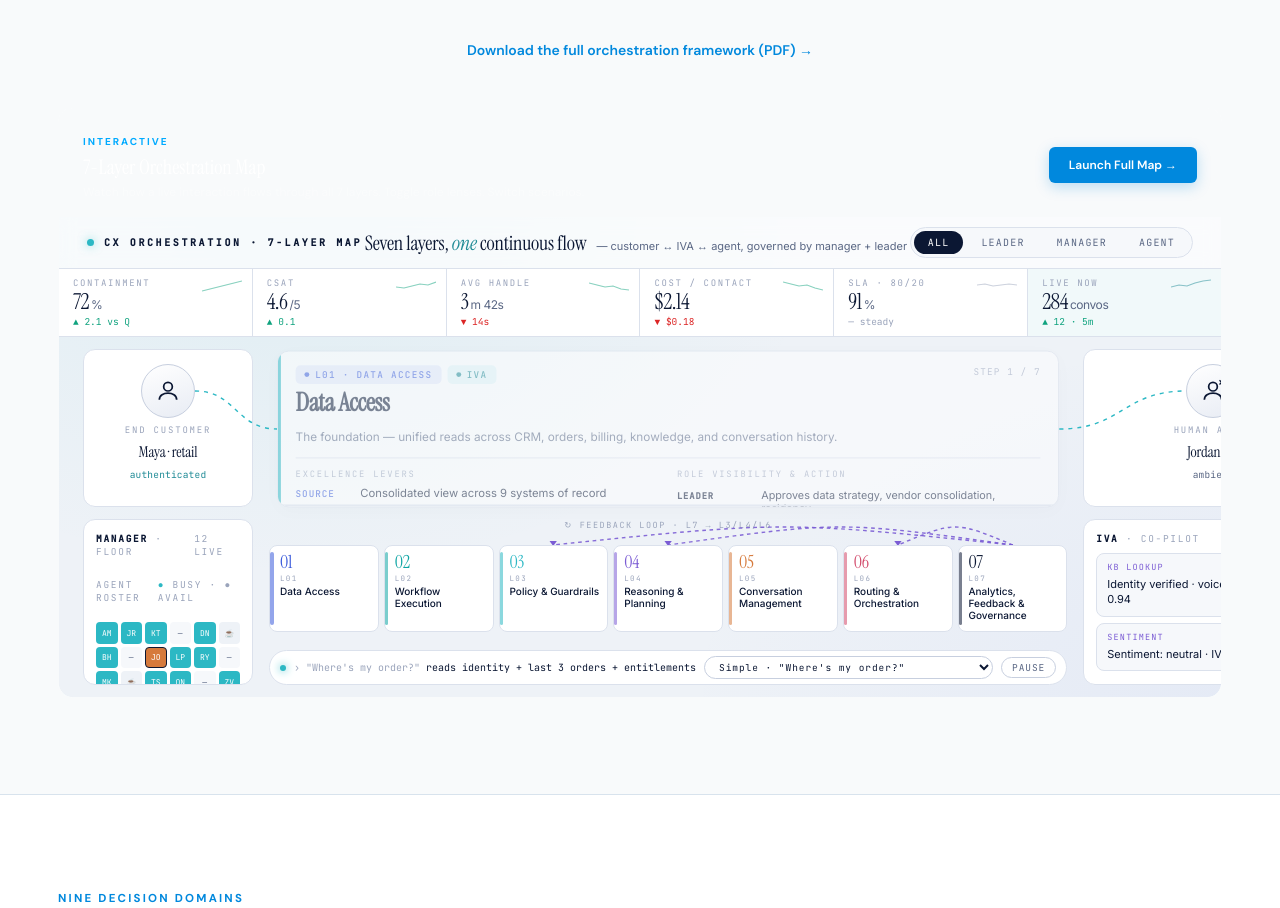
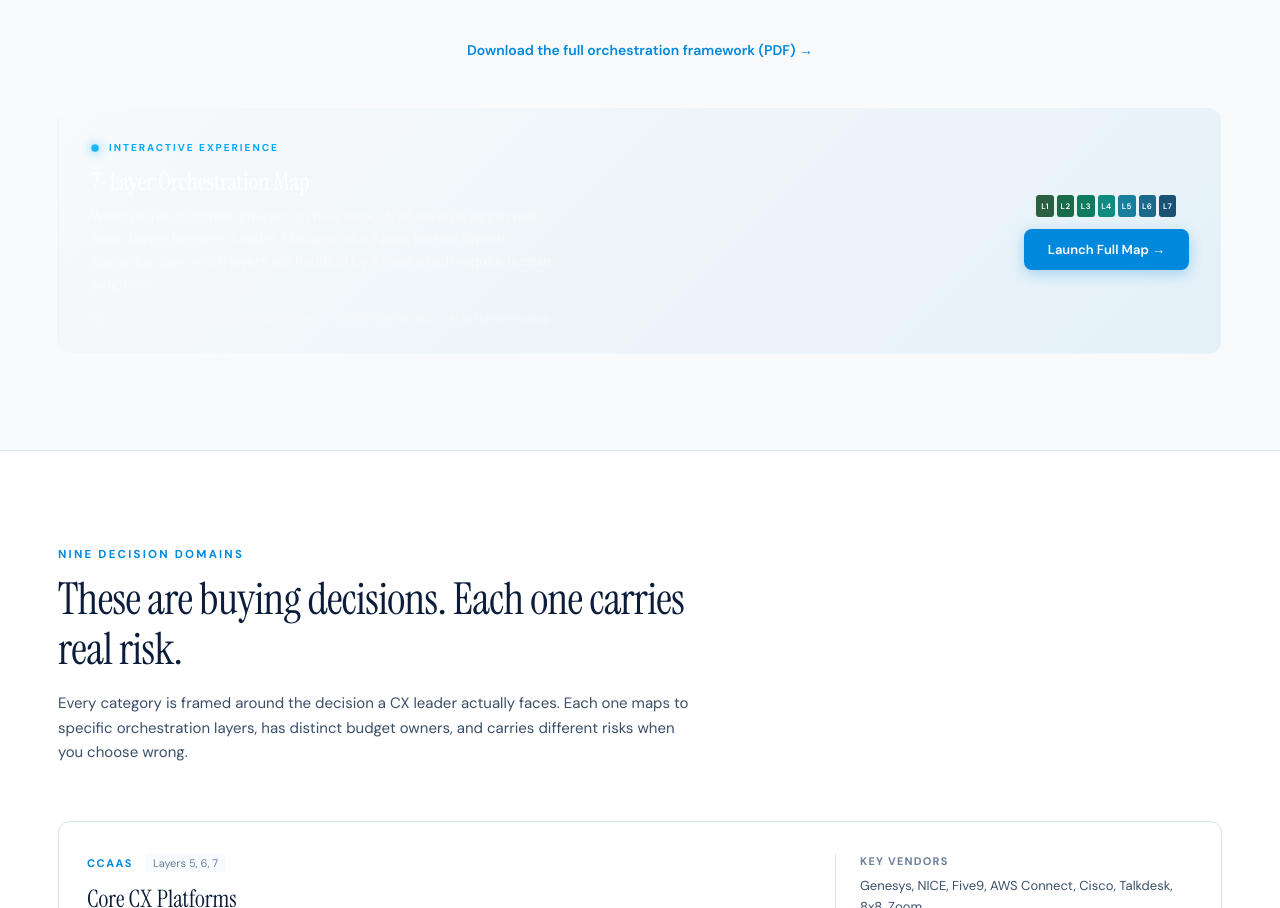
Before and after one commit to thomasbakerj-lgtm/CENTER-OF-CX, a React (Vite) app: page /platforms-and-tech in a window 1280 px wide. Shown: the part 1540-2448 px from the top of the page. Built offline with nearby package versions, Linux system fonts and the light colour scheme.

Commit message:
Update PlatformsTech.jsx

```diff
--- a/PlatformsTech.jsx
+++ b/PlatformsTech.jsx
@@ -249,19 +249,39 @@ function OrchestrationLayers() {
         </FadeIn>
 
         <FadeIn delay={0.25}>
-          <div style={{ marginTop: 48, background: "rgba(255,255,255,0.04)", border: "1px solid rgba(255,255,255,0.08)", borderRadius: 14, overflow: "hidden" }}>
-            <div style={{ padding: "20px 24px 16px", display: "flex", justifyContent: "space-between", alignItems: "center", flexWrap: "wrap", gap: 12, borderBottom: "1px solid rgba(255,255,255,0.06)" }}>
-              <div>
-                <span style={{ fontSize: 10, fontWeight: 700, color: LIGHT, letterSpacing: 2, textTransform: "uppercase", fontFamily: "'DM Sans', sans-serif" }}>Interactive</span>
-                <h3 style={{ fontFamily: "'Instrument Serif', Georgia, serif", fontSize: 20, fontWeight: 400, color: "#fff", margin: "4px 0 0" }}>7-Layer Orchestration Map</h3>
-                <p style={{ fontSize: 12, color: "rgba(255,255,255,0.4)", margin: "4px 0 0", fontFamily: "'DM Sans', sans-serif" }}>Watch how a live interaction flows through all 7 layers. Toggle role lenses. Switch scenarios.</p>
+          <a href="/seven-layers-map.html" target="_blank" rel="noopener noreferrer" style={{ display: "block", marginTop: 48, background: "linear-gradient(135deg, rgba(255,255,255,0.06) 0%, rgba(0,136,221,0.08) 100%)", border: "1px solid rgba(255,255,255,0.1)", borderRadius: 14, overflow: "hidden", textDecoration: "none", color: "inherit", transition: "all 0.3s" }}
+            onMouseOver={e => { e.currentTarget.style.borderColor = "rgba(0,136,221,0.3)"; e.currentTarget.style.transform = "translateY(-2px)"; e.currentTarget.style.boxShadow = "0 8px 30px rgba(0,136,221,0.12)"; }}
+            onMouseOut={e => { e.currentTarget.style.borderColor = "rgba(255,255,255,0.1)"; e.currentTarget.style.transform = "translateY(0)"; e.currentTarget.style.boxShadow = "none"; }}>
+            <div style={{ padding: "32px 32px 28px", display: "flex", justifyContent: "space-between", alignItems: "center", flexWrap: "wrap", gap: 24 }}>
+              <div style={{ flex: 1, minWidth: 280 }}>
+                <div style={{ display: "flex", alignItems: "center", gap: 10, marginBottom: 12 }}>
+                  <span style={{ width: 8, height: 8, borderRadius: "50%", background: LIGHT, boxShadow: `0 0 12px ${LIGHT}`, animation: "pulse 2.4s ease-in-out infinite" }} />
+                  <span style={{ fontSize: 10, fontWeight: 700, color: LIGHT, letterSpacing: 2, textTransform: "uppercase", fontFamily: "'DM Sans', sans-serif" }}>Interactive Experience</span>
+                </div>
+                <h3 style={{ fontFamily: "'Instrument Serif', Georgia, serif", fontSize: 24, fontWeight: 400, color: "#fff", margin: "0 0 8px" }}>7-Layer Orchestration Map</h3>
+                <p style={{ fontSize: 14, color: "rgba(255,255,255,0.45)", lineHeight: 1.6, margin: "0 0 16px", fontFamily: "'DM Sans', sans-serif", maxWidth: 480 }}>
+                  Watch a live customer interaction flow through all seven layers in real time. Toggle between Leader, Manager, and Agent lenses. Switch scenarios. See which layers are handled by AI and which require human judgment.
+                </p>
+                <div style={{ display: "flex", gap: 16, flexWrap: "wrap" }}>
+                  {["Auto-playing scenarios", "Role-based lenses", "Live KPI dashboard", "AI vs Human routing"].map(f => (
+                    <span key={f} style={{ fontSize: 11, color: "rgba(255,255,255,0.35)", fontFamily: "'DM Sans', sans-serif" }}>{f}</span>
+                  ))}
+                </div>
               </div>
-              <a href="/seven-layers-map.html" target="_blank" rel="noopener noreferrer" style={{ background: ELECTRIC, color: "#fff", fontSize: 12, fontWeight: 600, padding: "10px 20px", borderRadius: 6, fontFamily: "'DM Sans', sans-serif", flexShrink: 0, boxShadow: "0 4px 14px rgba(0,136,221,0.25)" }}>Launch Full Map →</a>
+              <div style={{ display: "flex", flexDirection: "column", alignItems: "center", gap: 12, flexShrink: 0 }}>
+                <div style={{ display: "grid", gridTemplateColumns: "repeat(7, 1fr)", gap: 3, width: 140 }}>
+                  {[
+                    { n: "L1", c: "#2c5f3f" }, { n: "L2", c: "#1a6b4a" }, { n: "L3", c: "#0e7a5e" }, { n: "L4", c: "#0e8c7f" },
+                    { n: "L5", c: "#1a7f9e" }, { n: "L6", c: "#1a6b8a" }, { n: "L7", c: "#1a5276" },
+                  ].map(l => (
+                    <div key={l.n} style={{ background: l.c, borderRadius: 3, padding: "6px 0", textAlign: "center", fontSize: 8, color: "#fff", fontWeight: 600, fontFamily: "'DM Sans', sans-serif", letterSpacing: 0.5 }}>{l.n}</div>
+                  ))}
+                </div>
+                <span style={{ background: ELECTRIC, color: "#fff", fontSize: 13, fontWeight: 600, padding: "12px 24px", borderRadius: 8, fontFamily: "'DM Sans', sans-serif", boxShadow: "0 4px 14px rgba(0,136,221,0.3)" }}>Launch Full Map →</span>
+              </div>
             </div>
-            <div style={{ position: "relative", width: "100%", height: 480, overflow: "hidden" }}>
-              <iframe src="/seven-layers-map.html" style={{ width: "100%", height: "100%", border: "none", borderRadius: "0 0 14px 14px" }} title="7-Layer CX Orchestration Map" loading="lazy" />
-            </div>
-          </div>
+          </a>
+          <style>{`@keyframes pulse { 0%,100%{opacity:1;transform:scale(1);} 50%{opacity:0.5;transform:scale(0.8);} }`}</style>
         </FadeIn>
       </div>
     </section>
```
